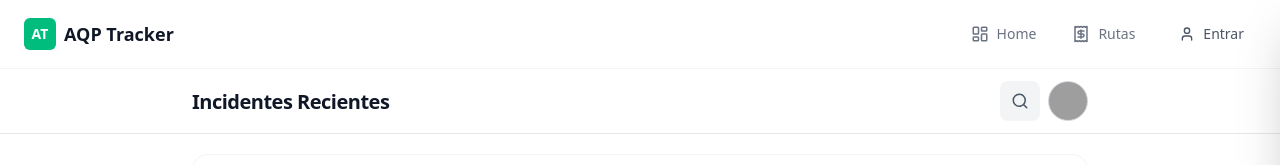
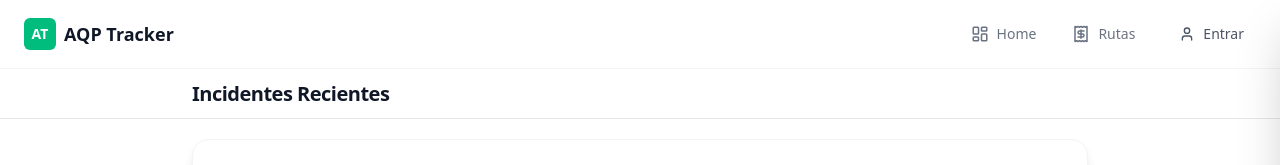
Before and after one commit to shanccom/aqpTracker, a React app in the folder frontend/: page /Foro in a window 1280 px wide. Shown: the top 165 px of the page. Built offline with nearby package versions, Linux system fonts and the light colour scheme; no server answers; grey boxes are pictures that could not be loaded; the HTML template or start-up script is replaced by a standard one.

Commit message:
se borra el icono de barra de busqueda

```diff
--- a/frontend/src/pages/Foro/components/EncabezadoForo.tsx
+++ b/frontend/src/pages/Foro/components/EncabezadoForo.tsx
@@ -1,5 +1,4 @@
 import React from 'react'
-import { Search } from 'lucide-react'
 
 const EncabezadoForo: React.FC = () => {
   return (
@@ -9,12 +8,7 @@ const EncabezadoForo: React.FC = () => {
           <div className="flex items-center gap-4 text-gray-900">
             <h2 className="text-xl font-bold leading-tight tracking-tight">Incidentes Recientes</h2>
           </div>
-          <div className="flex flex-1 justify-end gap-2">
-            <button className="flex items-center justify-center rounded-lg h-10 w-10 bg-gray-100 text-gray-600 hover:bg-gray-200">
-              <Search size={18} />
-            </button>
-            <div className="bg-center bg-no-repeat aspect-square bg-cover rounded-full w-10 h-10 border border-gray-300" style={{backgroundImage: `url('/static/img/profile.jpg')`}} />
-          </div>
+
         </div>
       </div>
     </header>
```
